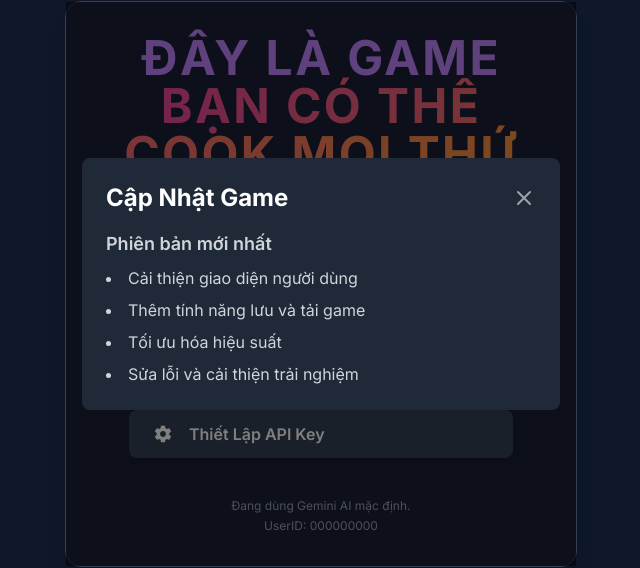
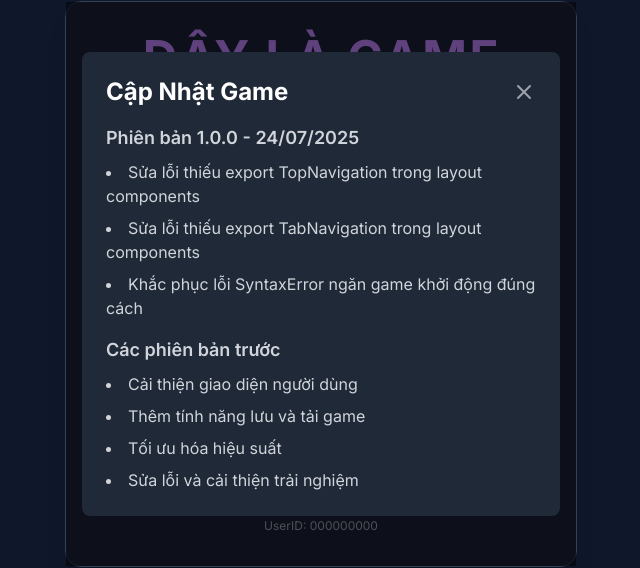
Before and after one commit to TheZackNova/RPGAILite, a React (Vite) app: page / in a window 1280 px wide. Both pictures are taken after a click on the button "Xem Cập Nhật Game". Shown: the part 116-684 px from the top of the page, without its empty margins (319-959 px from the left). Built offline with nearby package versions, Linux system fonts and the light colour scheme; no server answers.

Commit message:
Game can run now
need futher testing

```diff
--- a/src/components/layout/index.ts
+++ b/src/components/layout/index.ts
@@ -1,2 +1,4 @@
 // Barrel export file for layout components
 export { CustomizationFooter } from './CustomizationFooter';
+export { TopNavigation } from './TopNavigation';
+export { TabNavigation } from './TabNavigation';
--- a/src/components/menus/MainMenu.tsx
+++ b/src/components/menus/MainMenu.tsx
@@ -102,7 +102,15 @@ export const MainMenu: React.FC<MainMenuProps> = ({
                         </div>
                         <div className="text-gray-700 dark:text-gray-300 space-y-4">
                             <div>
-                                <h3 className="text-lg font-semibold mb-2">Phiên bản mới nhất</h3>
+                                <h3 className="text-lg font-semibold mb-2">Phiên bản 1.0.0 - 24/07/2025</h3>
+                                <ul className="list-disc list-inside space-y-2">
+                                    <li>Sửa lỗi thiếu export TopNavigation trong layout components</li>
+                                    <li>Sửa lỗi thiếu export TabNavigation trong layout components</li>
+                                    <li>Khắc phục lỗi SyntaxError ngăn game khởi động đúng cách</li>
+                                </ul>
+                            </div>
+                            <div>
+                                <h3 className="text-lg font-semibold mb-2">Các phiên bản trước</h3>
                                 <ul className="list-disc list-inside space-y-2">
                                     <li>Cải thiện giao diện người dùng</li>
                                     <li>Thêm tính năng lưu và tải game</li>
```
Also changed, not shown: 1 other file (tests, documents, lock files or other folders).
